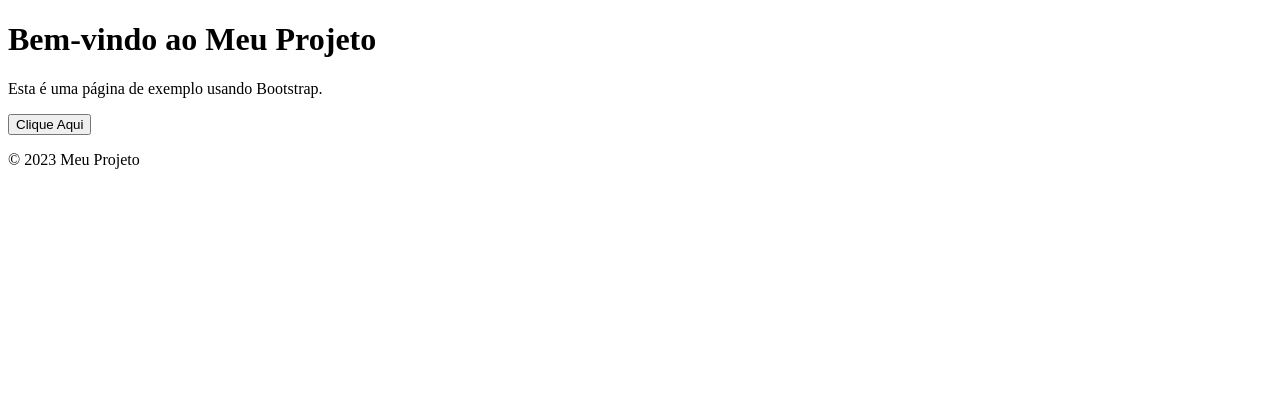
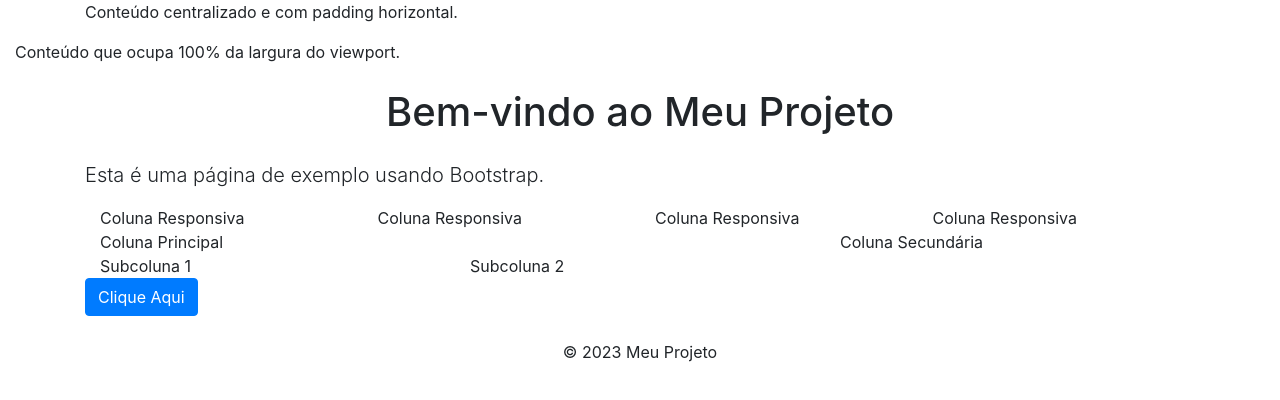
Before and after one commit to ctrindadedev/DesafiosEbook-FullStack, a plain HTML site: page 4-BootStrap/CDN/index.html in a window 1280 px wide. Drawn offline with nearby package versions, Linux system fonts and the light colour scheme.

Commit message:
bootstrap via CDN

```diff
--- a/4-BootStrap/CDN/index.html
+++ b/4-BootStrap/CDN/index.html
@@ -2,35 +2,61 @@
 <html lang="pt-br">
   <head>
     <meta charset="UTF-8" />
-    <meta
-      name="viewport"
-      content="width=device-width, init
-ial-scale=1.0"
-    />
+    <meta name="viewport" content="width=device-width, initial-scale=1.0" />
     <title>Projeto com Bootstrap</title>
     <link
       rel="stylesheet"
-      href="<https://maxcdn.bootstrapcdn.com/bootstrap/4.5.2/css/bootstrap.min.css>"
+      href="https://maxcdn.bootstrapcdn.com/bootstrap/4.5.2/css/bootstrap.min.css"
     />
   </head>
   <body>
+    <div class="container">
+      <p>Conteúdo centralizado e com padding horizontal.</p>
+    </div>
+    <div class="container-fluid">
+      <p>Conteúdo que ocupa 100% da largura do viewport.</p>
+    </div>
     <div class="container">
       <header class="my-4">
         <h1 class="text-center">Bem-vindo ao Meu Projeto</h1>
       </header>
       <main>
         <p class="lead">Esta é uma página de exemplo usando Bootstrap.</p>
+        <div class="container">
+          <div class="row">
+            <div class="col-12 col-sm-6 col-md-4 col-lg-3">
+              Coluna Responsiva
+            </div>
+            <div class="col-12 col-sm-6 col-md-4 col-lg-3">
+              Coluna Responsiva
+            </div>
+            <div class="col-12 col-sm-6 col-md-4 col-lg-3">
+              Coluna Responsiva
+            </div>
+            <div class="col-12 col-sm-6 col-md-4 col-lg-3">
+              Coluna Responsiva
+            </div>
+          </div>
+          <div class="row">
+            <div class="col-md-8">
+              Coluna Principal
+              <div class="row">
+                <div class="col-6">Subcoluna 1</div>
+                <div class="col-6">Subcoluna 2</div>
+              </div>
+            </div>
+            <div class="col-md-4">Coluna Secundária</div>
+          </div>
+        </div>
         <button class="btn btn-primary">Clique Aqui</button>
       </main>
       <footer class="mt-4 text-center">
         <p>&copy; 2023 Meu Projeto</p>
       </footer>
     </div>
-    <script src="<https://code.jquery.com/jquery-3.5.1.sli
-m.min.js>"></script>
-    <script src="<https://cdn.jsdelivr.net/npm/@popperjs/co
-re@2.9.2/dist/umd/popper.min.js>"></script>
-    <script src="<https://maxcdn.bootstrapcdn.com/bootstra
-p/4.5.2/js/bootstrap.min.js>"></script>
+
+    <script src="https://code.jquery.com/jquery-3.5.1.slim.min.js"></script>
+    <script src="https://cdn.jsdelivr.net/npm/@popperjs/core@2.9.2/dist/umd/popper.min.js"></script>
+    <script src="https://maxcdn.bootstrapcdn.com/bootstrap/4.5.2/js/bootstrap.min.js"></script>
   </body>
 </html>
```
